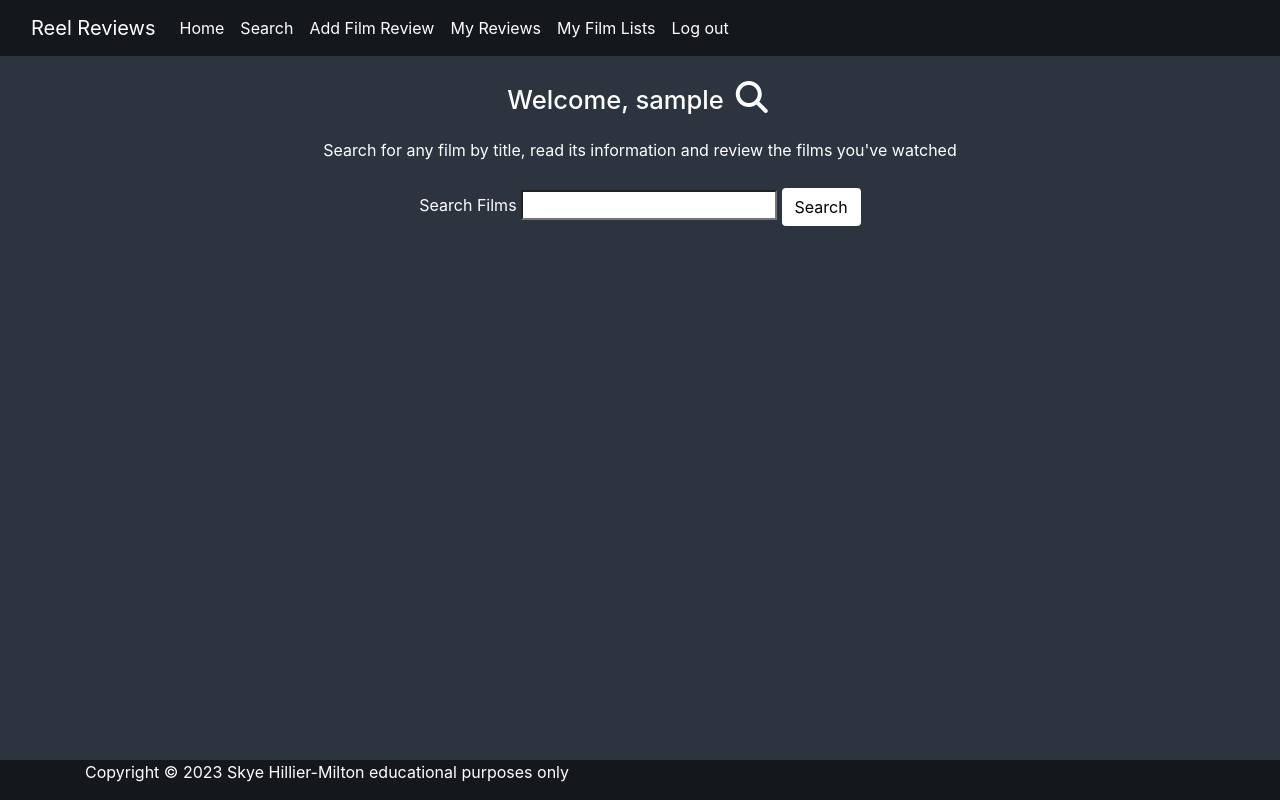
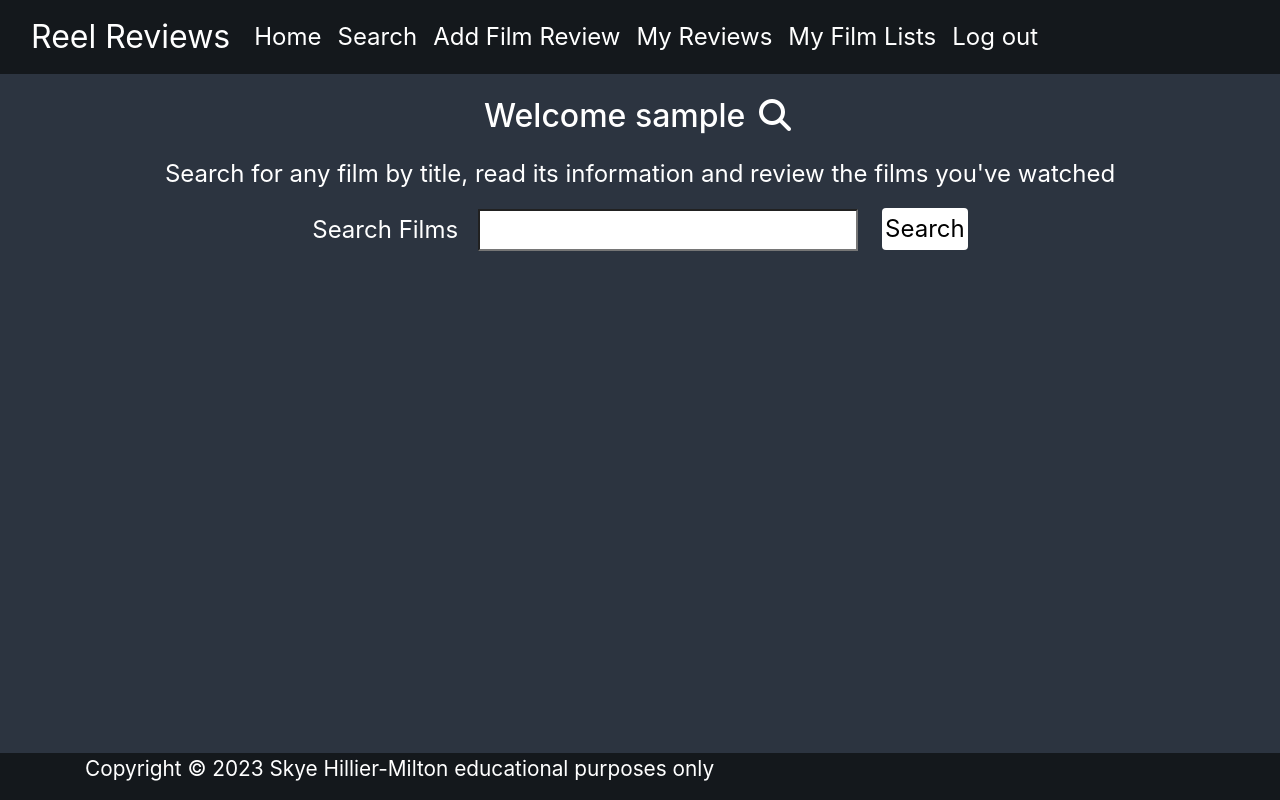
Before and after one commit to SkyeH-M/Film-review-site, a Flask app: page /search in a window 1280 px wide. Run offline with Flask 3, Linux system fonts and the light colour scheme; the visitor is signed in with stand-in values (Sample User, id 1); some libraries are stand-ins or nearby versions.

Commit message:
Media Queries in progress

```diff
--- a/filmreview/routes.py
+++ b/filmreview/routes.py
@@ -236,6 +236,7 @@ def login():
                 # signs user in, can now access loginRequired pages
                 login_user(user)
                 # this redirect will be changed to films
+                flash("You've been logged in")
                 return redirect(url_for('films'))
         else:
             flash('Wrong username or password, please try again')
--- a/filmreview/static/css/style.css
+++ b/filmreview/static/css/style.css
@@ -178,6 +178,18 @@ body {
   border-radius: 10px;
 }
 
+.create i {
+  float: left;
+}
+
+.organise i {
+  float: left;
+}
+
+.share i {
+  float: left;
+}
+
 .organise {
   background-color: #4b5564;
   min-height: 50px;
@@ -216,20 +228,18 @@ body {
 
 .fa-solid, .fas i {
   font-size: 2rem;
-  float: left;
+  float: none;
   padding: 5px;
 }
 
 .fa-right-to-bracket {
   padding: 0;
   font-size: 1.7rem;
-  float: none;
 }
 
 .fa-user-plus {
   padding: 0;
   font-size: 1.7rem;
-  float: none;
 }
 
 .navbar {
@@ -388,10 +398,6 @@ body {
   text-align: center;
 }
 
-.fa-magnifying-glass {
-  float: none;
-}
-
 .addWatchListBtn {
   margin: auto;
   background-color: white;
@@ -406,8 +412,158 @@ body {
   background-color: rgb(135, 176, 135);
 }
 
-.fa-pen {
-  float: none;
+.filmListTitle {
+  margin-top: 20px;
 }
 
 /* Media Queries */
+
+/* Styling specific to small screen like Galaxy Fold */
+@media (max-width: 280px) {
+  /* Index */
+  .welcome-message {
+    font-size: 1.1rem;
+  }
+  .fa-film {
+    font-size: 1.5rem;
+    margin-top: -5px;
+  }
+  #indexIntro h2 {
+    font-size: 0.9rem;
+  }
+  #indexIntro h3 {
+    font-size: 0.9rem;
+  }
+  .flashes {
+    font-size: 0.9rem;
+  }
+  /* Search */
+  .welcomeUser {
+    font-size: 1.2rem;
+  }
+  .fa-magnifying-glass {
+    font-size: 1rem;
+  }
+  /* .filmDataContainer {
+    width: 100%;
+  } */
+  /* .filmCard {
+    width: 300px;
+  } */
+  /* Review Form */
+  #film-review-form-title {
+    font-size: 1.1rem;
+  }
+  .fa-file-circle-plus {
+    font-size: 1.5rem;
+    margin-top: -5px;
+  }
+  .form-group p {
+    font-size: 0.8rem;
+  }
+  .form-select {
+    font-size: 0.9rem;
+  }
+  /* Review Page */
+  .reviewWelcome h3 {
+    font-size: 1.3rem;
+  }
+  .fa-file-lines {
+    font-size: 1.5rem;
+  }
+  .reviewWelcome p {
+    font-size: 0.9rem;
+  }
+  /* Film List */
+  .filmListTitle {
+    font-size: 1.3rem;
+  }
+}
+
+@media (max-width: 360px) {
+  /* Index */
+  .fa-film {
+    font-size: 1.4rem;
+  }
+  .welcome-message {
+    font-size: 1.3rem;
+  }
+  /* My reviews */
+  .fa-right-to-bracket {
+    font-size: 1.2rem;
+  }
+}
+
+@media (min-width: 390px) {
+  .btnSearch {
+    font-size: 1rem;
+    padding: 2px;
+  }
+  .film-form-card {
+    margin-top: 50px;
+  }
+}
+
+/* Ipad/tablet styling */
+@media (min-width: 700px) {
+  .navbar-brand {
+    font-size: 2rem !important;
+  }
+  .navbar-toggler {
+    font-size: 2rem;
+  }
+  .nav-item {
+    font-size: 1.5rem;
+  }
+  /* Index */
+  .welcome-message {
+    font-size: 2rem;
+  }
+  .create {
+    margin: 20px;
+  }
+
+  .organise {
+    margin: 20px;
+  }
+
+  .share {
+    margin: 20px;
+  }
+
+  #indexIntro h2 {
+    font-size: 1.5rem;
+  }
+  #indexIntro h3 {
+    font-size: 1.5rem;
+  }
+
+  .page-footer p {
+    font-size: 1.3rem;
+  }
+  /* Search */
+  .welcomeUser {
+    font-size: 2rem;
+  }
+
+  .search-description {
+    font-size: 1.5rem;
+  }
+
+  .search-wrapper label {
+    font-size: 1.5rem;
+    margin-right: 15px;
+  }
+
+  #search {
+    font-size: 1.5rem;
+  }
+
+  .btnSearch {
+    font-size: 1.5rem;
+    margin-left: 20px;
+    margin-top: 0px;
+  }
+}
+
+/* BUG: Each row on larger screens is opening to the same size when the accordion is clicked */
--- a/filmreview/templates/search.html
+++ b/filmreview/templates/search.html
@@ -2,7 +2,7 @@
 {% from "bootstrap4/form.html" import render_field %}
 {% block content %}
 
-<h3 class="text-center welcomeUser">Welcome, {{ name }} <i class="fa-solid fa-magnifying-glass"></i></h3>
+<h3 class="text-center welcomeUser">Welcome {{ name }} <i class="fa-solid fa-magnifying-glass"></i></h3>
 <p class="search-description">Search for any film by title, read its information and review the films you've watched</p>
 
 <form method="POST" action="{{ url_for('search') }}" class="search-wrapper">
@@ -12,11 +12,11 @@
     <button class="btn btnSearch" type="submit">Search</button>
 </form>
 
-<div class="container text-center">
+<div class="container filmDataContainer text-center">
     <div class="row row-cols-1 row-cols-md-2 row-cols-lg-3 g-4">
         {% for movie in data %}
-        <div class="col mt-5">
-            <div class="card h-100 w-70">
+        <div class="col mt-5 filmCol">
+            <div class="card h-100 w-70 filmCard">
         <div class="accordion accordion-flush" id="searchAccordion-{{ loop.index }}">
             <div class="accordion-item">
                 {% set url="https://image.tmdb.org/t/p/w300/" %}
--- a/filmreview/templates/watchlists.html
+++ b/filmreview/templates/watchlists.html
@@ -1,7 +1,7 @@
 {% extends "base.html" %}
 {% block content %}
 
-<h3 class="text-center">My Film Lists</h3>
+<h3 class="text-center filmListTitle">My Film Lists</h3>
 <p class="text-center">Create a film list to keep track of your film reviews</p>
 <div class="row">
     <div class="col-12 text-center">
```
